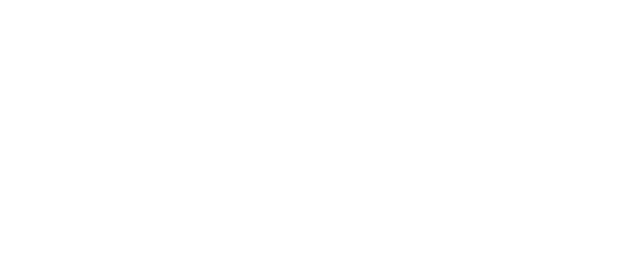
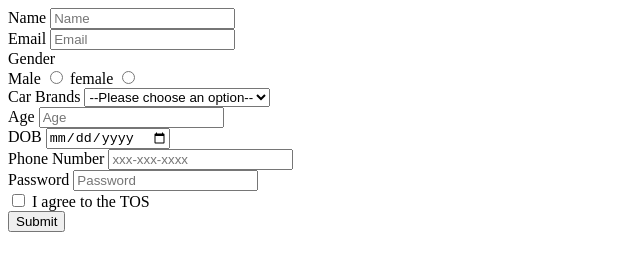
Before and after one commit to acciojob/signup-form-car-shameem-ahmad7, a website: page main.html in a window 1280 px wide. Shown: the whole page, without its empty margins (0-640 px from the left). Drawn offline with Linux system fonts and the light colour scheme.

Commit message:
created a submission

```diff
--- a/main.html
+++ b/main.html
@@ -7,6 +7,55 @@
 </head>
 
 <body>
+
+	<form method="post">
+		<label for="name">Name</label>
+	<input type="text" id="name" placeholder="Name" required>
+	<br>
+	<label for="email">Email</label>
+	<input type="email" id="email" placeholder="Email" required>
+	<br>
+
+	<label for="gender_m gender_f">Gender</label>
+	<br>
+	<label>Male</label>
+	<input type="radio" id="gender_m gender_f" name="gender" placeholder="" required>
+	<label>female</label>
+	<input type="radio" id="gender_m gender_f" name="gender" placeholder="" required>
+	<br>
+
+
+	<label for="cars">Car Brands
+		<select id="cars" >
+		<option >--Please choose an option--</option>
+		<option>Maruti Suzuki</option>
+		<option>Honda</option>
+		<option>BMW</option>
+		<option>Renault</option>
+	</select>
+	</label>
+
+	<br>
+	<label for="age">Age</label>
+	<input type="number" id="age" placeholder="Age" required>
+	<br>
+	<label for="dob">DOB</label>
+	<input type="date" id="dob" placeholder="" required>
+	<br>
+	<label for="tel">Phone Number</label>
+	<input type="tel" id="tel" placeholder="xxx-xxx-xxxx" >
+	<br>
+	<label for="password">Password</label>
+	<input type="password" id="password" placeholder="Password" required>
+	<br>
+
+	<input type="checkbox" id="tos" placeholder="" required>
+	<label for="tos">I agree to the TOS</label>
+
+	<br>
+	<button type="submit">Submit</button>
+	</form>
+
 	<!-- the entire body must be written by student -->
     <script type="text/javascript" src="./script.js">
 </script>
```
